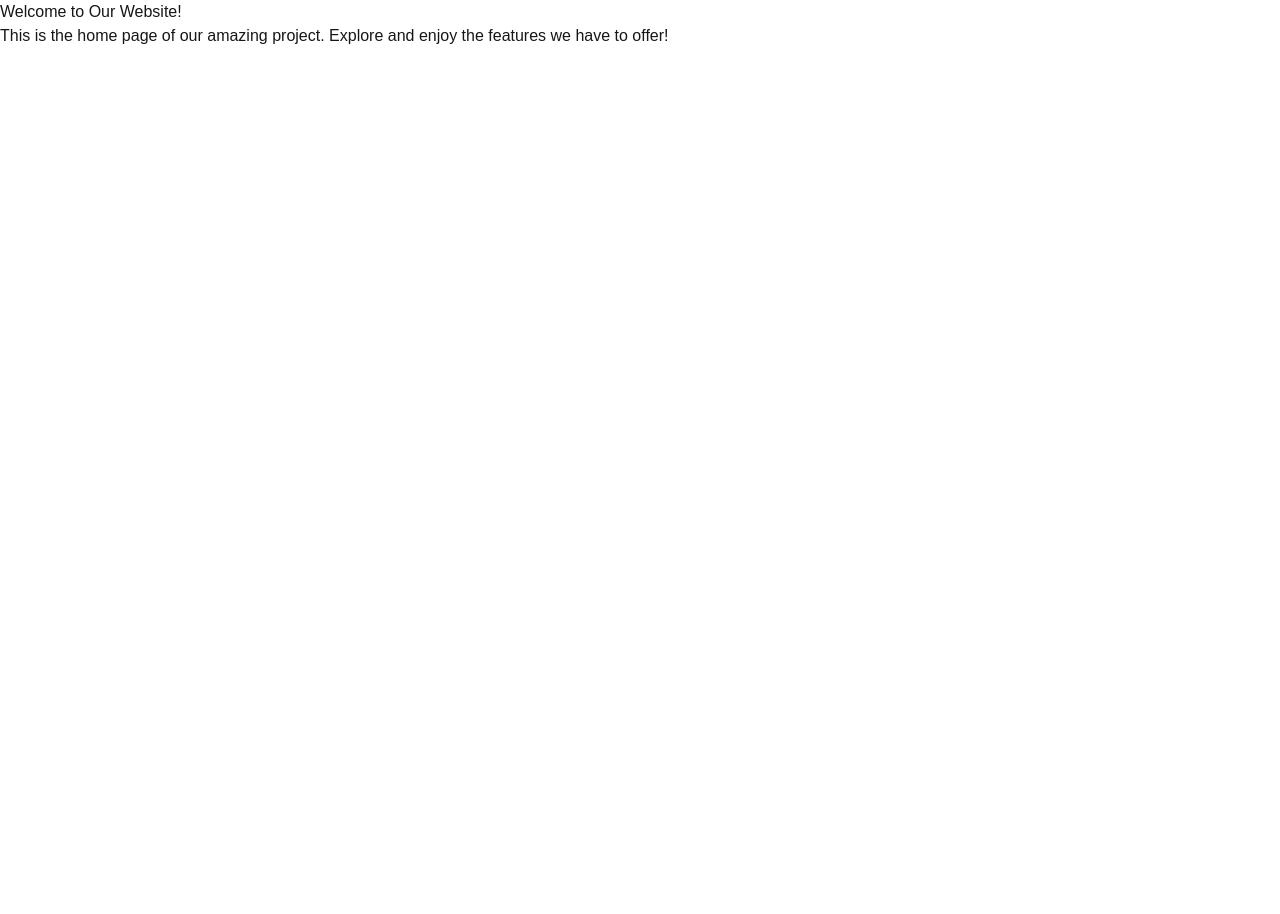
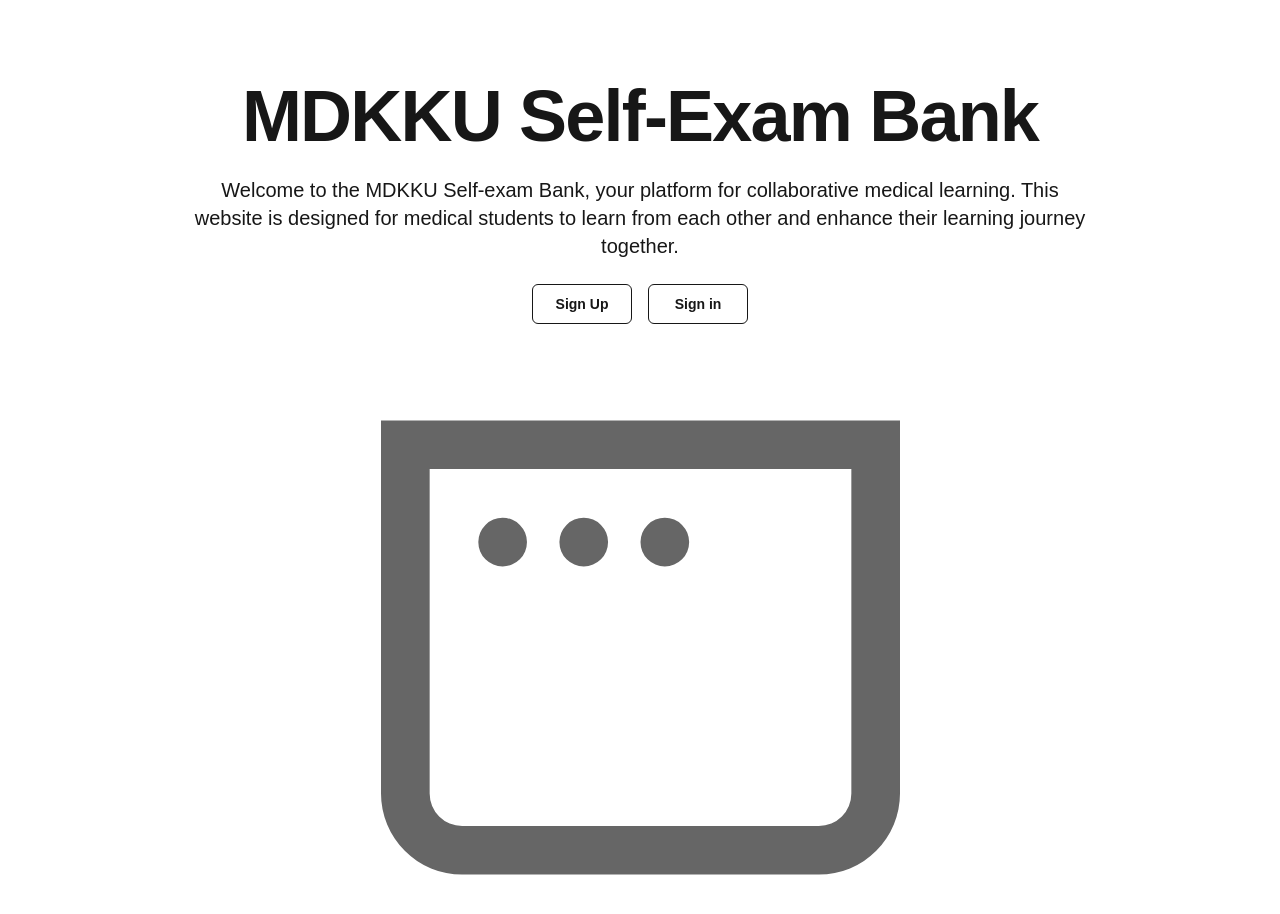
Before and after one commit to panascha/MDKKUQUIZ, a Next.js app: page /home in a window 1280 px wide. Shown: the top 914 px of the page. Before the commit the page ends 800 px from the top, so only its background shows below. Built offline with nearby package versions, Linux system fonts and the light colour scheme.

Commit message:
ตกแต่งหน้า Home;;; ต้องแก้ไหมมันให้ใส่ "use client";

```diff
--- a/package.json
+++ b/package.json
@@ -15,7 +15,7 @@
   "dependencies": {
     "@tanstack/react-query": "^5.74.4",
     "axios": "^1.9.0",
-    "next": "15.3.1",
+    "next": "^15.3.1",
     "next-auth": "^4.24.11",
     "react": "^19.0.0",
     "react-dom": "^19.0.0",
@@ -23,6 +23,7 @@
   },
   "devDependencies": {
     "@tailwindcss/postcss": "^4",
+    "@types/next": "^8.0.7",
     "@types/node": "^20",
     "@types/react": "^19",
     "@types/react-dom": "^19",
--- a/src/app/home/page.tsx
+++ b/src/app/home/page.tsx
@@ -1,12 +1,61 @@
+"use client";
+
 import React from 'react';
 
 export default function Home() {
+
+    const [headingText, setHeadingText] = React.useState('MDKKU Self-Exam Bank');
+    const [isHeadingFlipped, setIsHeadingFlipped] = React.useState(false);
+    const toggleHeadingText = () => {
+        setIsHeadingFlipped(!isHeadingFlipped);
+        setHeadingText(isHeadingFlipped ? 'MSEB' : 'MDKKU Self-Exam Bank');
+    };
+
     return (
-        <div>
-            <h1>Welcome to Our Website!</h1>
-            <p>
-                This is the home page of our amazing project. Explore and enjoy the features we have to offer!
-            </p>
+        <div className="mx-4 mt-10 flex justify-center items-center min-h-screen p-10">
+            <section className="flex flex-col gap-6 text-center">
+                <h1
+                    className="font-heading text-5xl lg:text-7xl font-bold tracking-tight text-balance cursor-pointer transition-transform duration-500 hover:scale-105"
+                    onClick={toggleHeadingText}
+                >
+                    {headingText}
+                </h1>
+                <p className="text-xl text-muted-foreground max-w-[900px] mx-auto leading-7">
+                Welcome to the MDKKU Self-exam Bank, your platform for collaborative medical learning. This website is designed for medical students to learn from each other and enhance their learning journey together.
+                </p>
+                <div className="flex gap-4 justify-center">
+                    <a
+                        className="inline-flex items-center gap-2 justify-center whitespace-nowrap rounded-md text-sm font-semibold transition-transform duration-300 ring-offset-background focus-visible:outline-none focus-visible:ring-2 focus-visible:ring-ring focus-visible:ring-offset-2 disabled:pointer-events-none disabled:opacity-50 [&>svg]:size-4 border border-input bg-primary text-primary-foreground hover:bg-primary-dark hover:scale-105 h-10 px-4 py-2 w-[100px] hover:bg-orange-600 hover:text-white"
+                        type="button"
+                        href="/register"
+                    >
+                        Sign Up
+                    </a>
+                    <a
+                        className="inline-flex items-center gap-2 justify-center whitespace-nowrap rounded-md text-sm font-semibold transition-transform duration-300 ring-offset-background focus-visible:outline-none focus-visible:ring-2 focus-visible:ring-ring focus-visible:ring-offset-2 disabled:pointer-events-none disabled:opacity-50 [&>svg]:size-4 border border-input bg-background hover:bg-accent hover:text-accent-foreground hover:scale-105 h-10 px-4 py-2 w-[100px] hover:bg-blue-900 hover:text-white"
+                        type="button"
+                        href="/login"
+                    >
+                        Sign in
+                    </a>
+                </div>
+                <div className="flex items-center justify-center pt-10">
+                    <img
+                        alt="computer image"
+                        loading="lazy"
+                        width="519"
+                        height="200"
+                        decoding="async"
+                        data-nimg="1"
+                        style={{
+                            color: 'transparent',
+                            transform: isHeadingFlipped ? 'scaleX(-1)' : 'scaleX(1)',
+                        }}
+                        className="hover:scale-105 transition-transform duration-500"
+                        src="/window.svg"
+                    />
+                </div>
+            </section>
         </div>
     );
-};
+}
```
Also changed, not shown: 1 other file (tests, documents, lock files or other folders).
